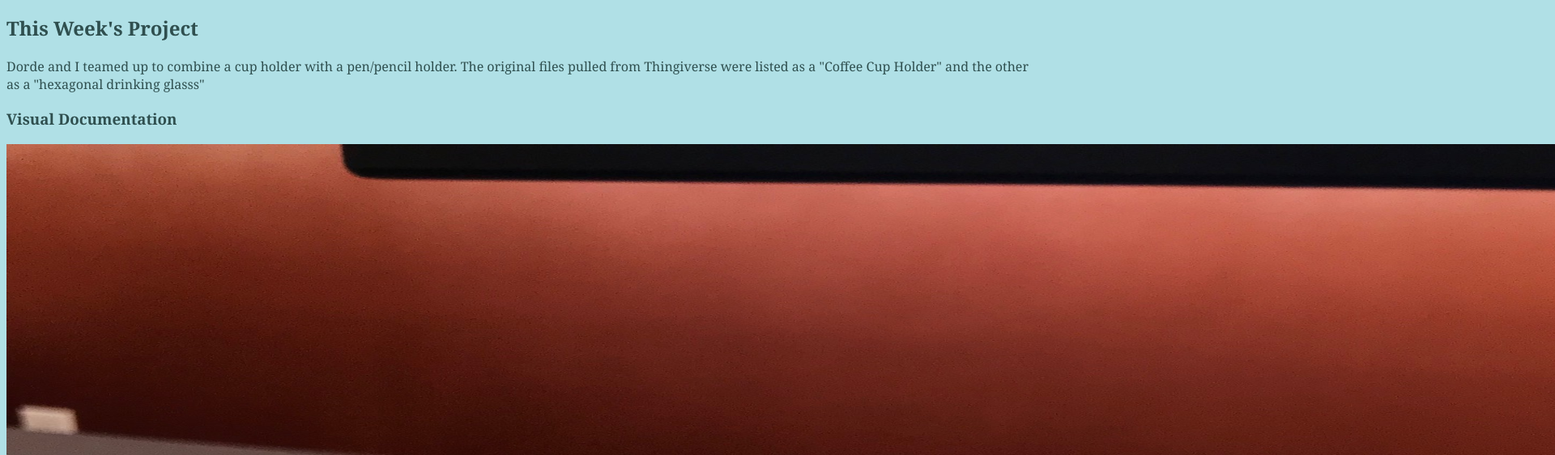
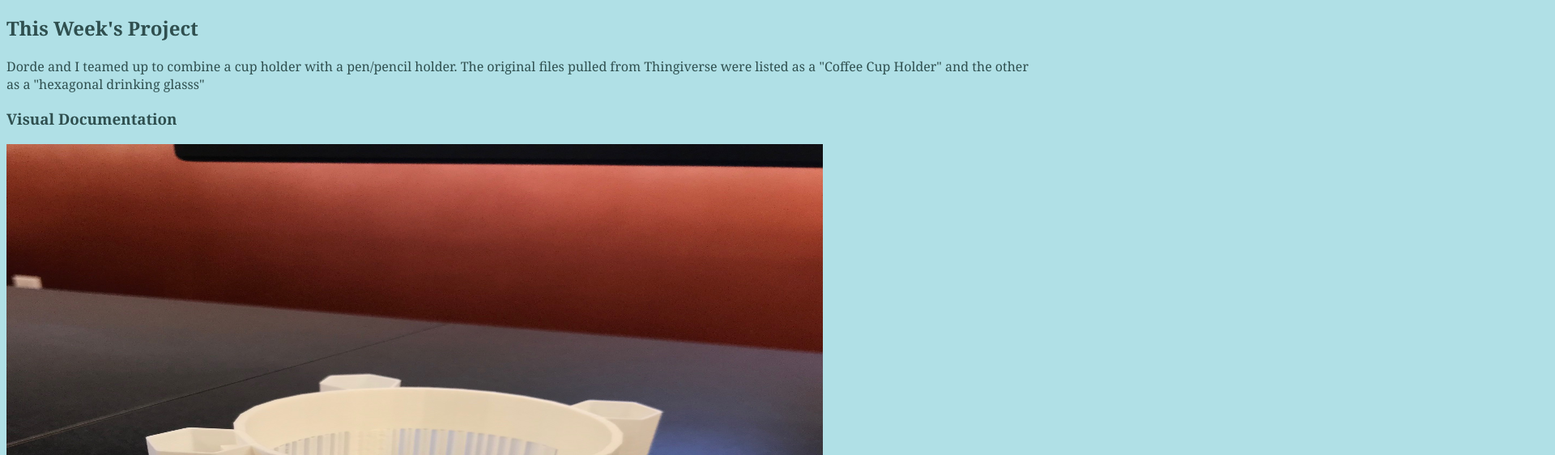
Before and after one commit to blossomj/blossomj, a plain HTML site: page week5.html in a window 1280 px wide. Shown: the part 54-616 px from the top of the page at 81% size, 1920 px wide, since content can reach past the window. Drawn offline with Linux system fonts and the light colour scheme.

Commit message:
Update week5.html

```diff
--- a/week5.html
+++ b/week5.html
@@ -19,7 +19,7 @@
 
  <p> <h3> Visual Documentation </h3>
   </p>
- <img src="week5holder.jpg" alt="Final Product" style="width:2016px;height:1512px;"/>
+ <img src="week5holder.jpg" alt="Final Product" style="width:1008px;height:756px;"/>
  <img src="week5holderfull.jpg" alt="Final Product Put to Use" style="width:1008px;height:756px;"/>
   <img src="week5cupholder.jpg" alt="Cup Holder File" style="width:628px;height:472px;"/>
  <img src="week5hexagonalglass.jpg"/>
```
